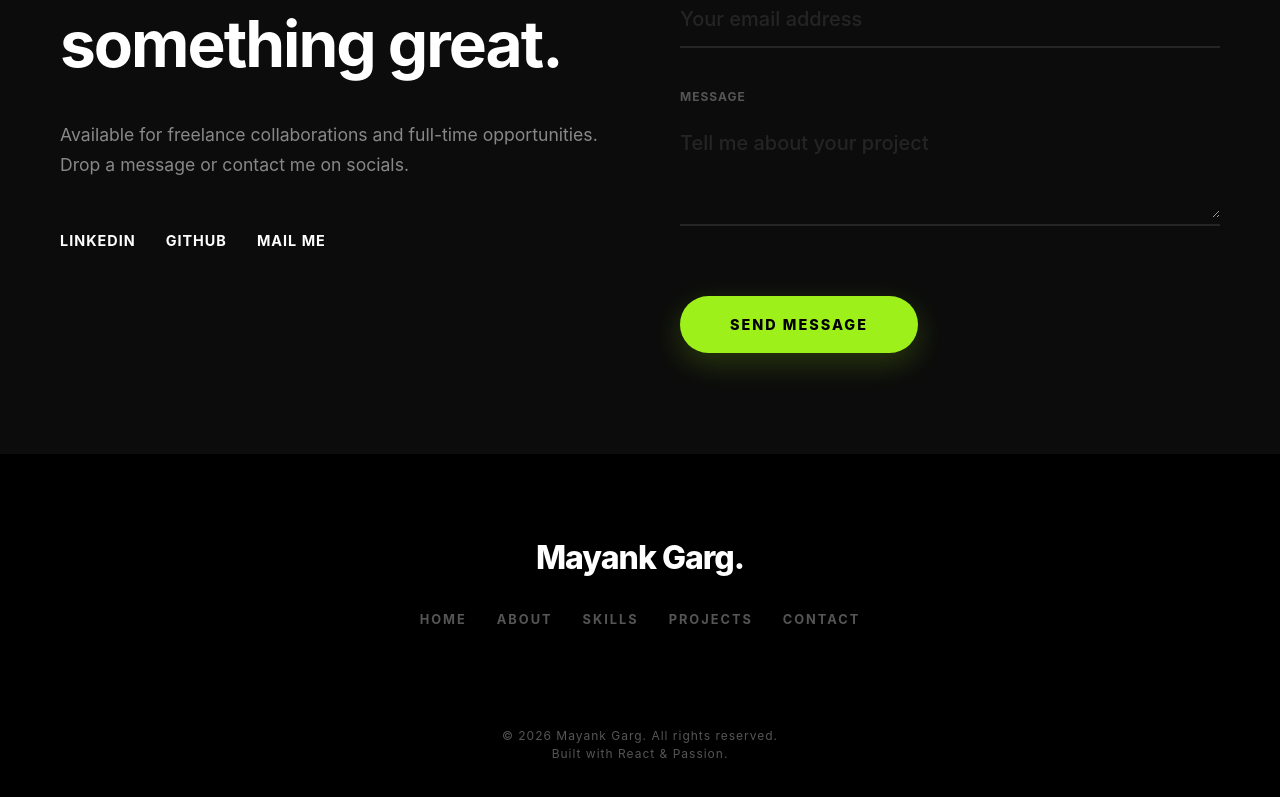
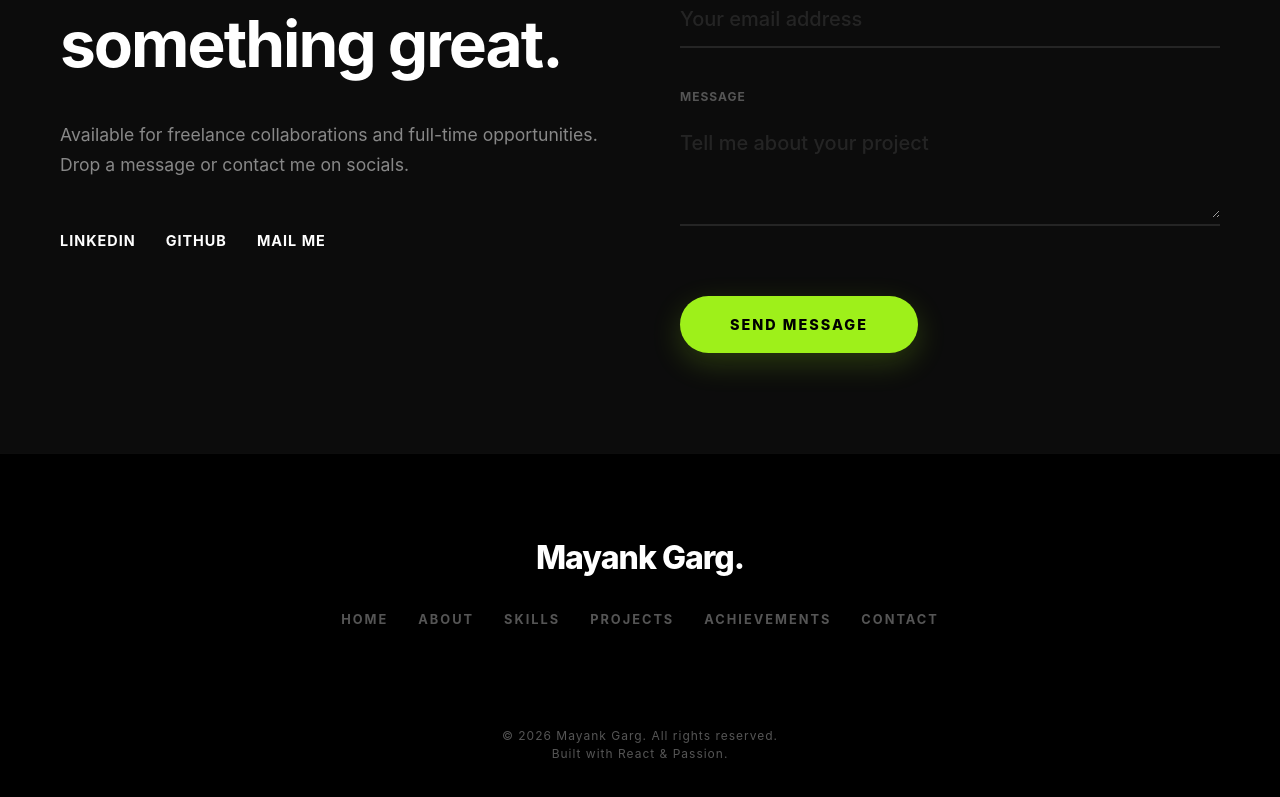
Before and after one commit to Mayank-Garg0911/mayankgarg, a React (Vite) app: page / in a window 1280 px wide. Shown: the part 4710-5507 px from the top of the page. Built offline with nearby package versions, Linux system fonts and the light colour scheme.

Commit message:
fixed footer section

```diff
--- a/src/components/Footer.jsx
+++ b/src/components/Footer.jsx
@@ -10,6 +10,7 @@ export default function Footer() {
     { id: 'about', label: 'About' },
     { id: 'skills', label: 'Skills' },
     { id: 'projects', label: 'Projects' },
+    {id: 'achievements', label:'Achievements'},
     { id: 'contact', label: 'Contact' }
   ]
 
```
